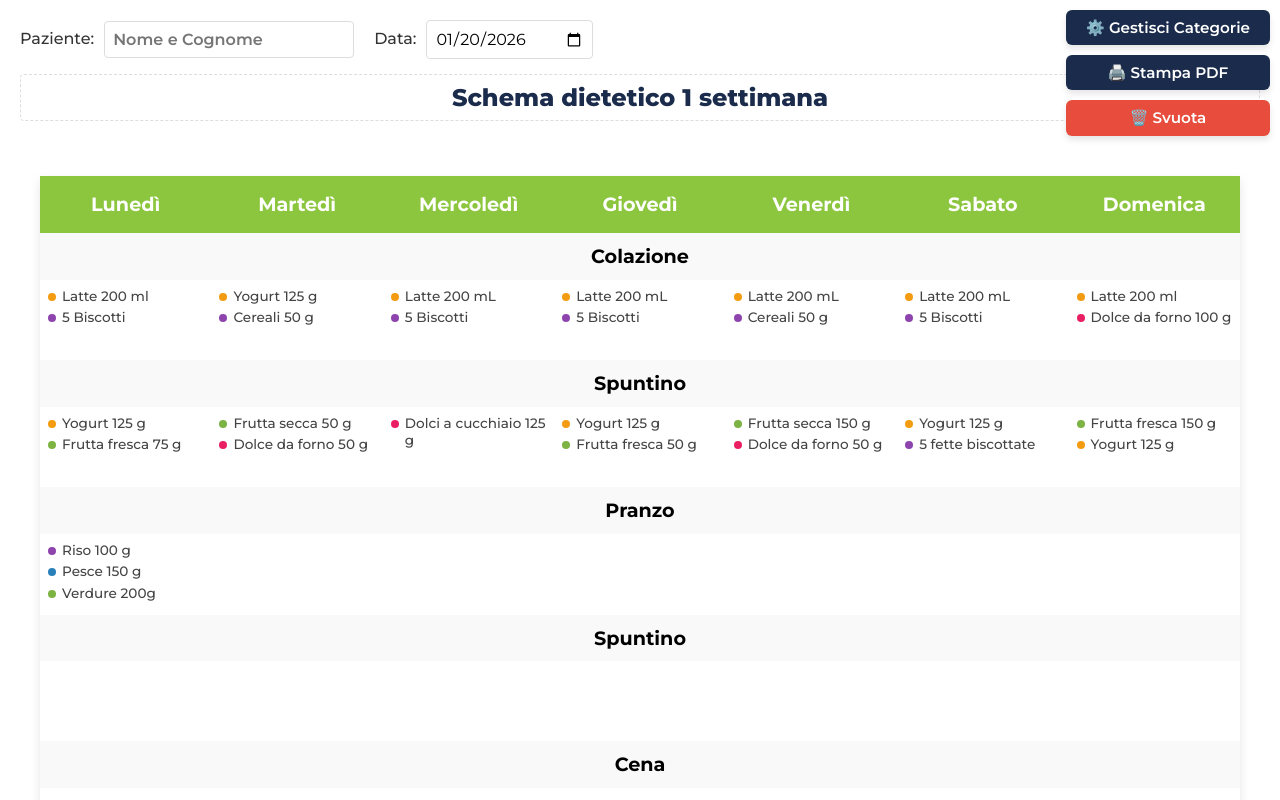
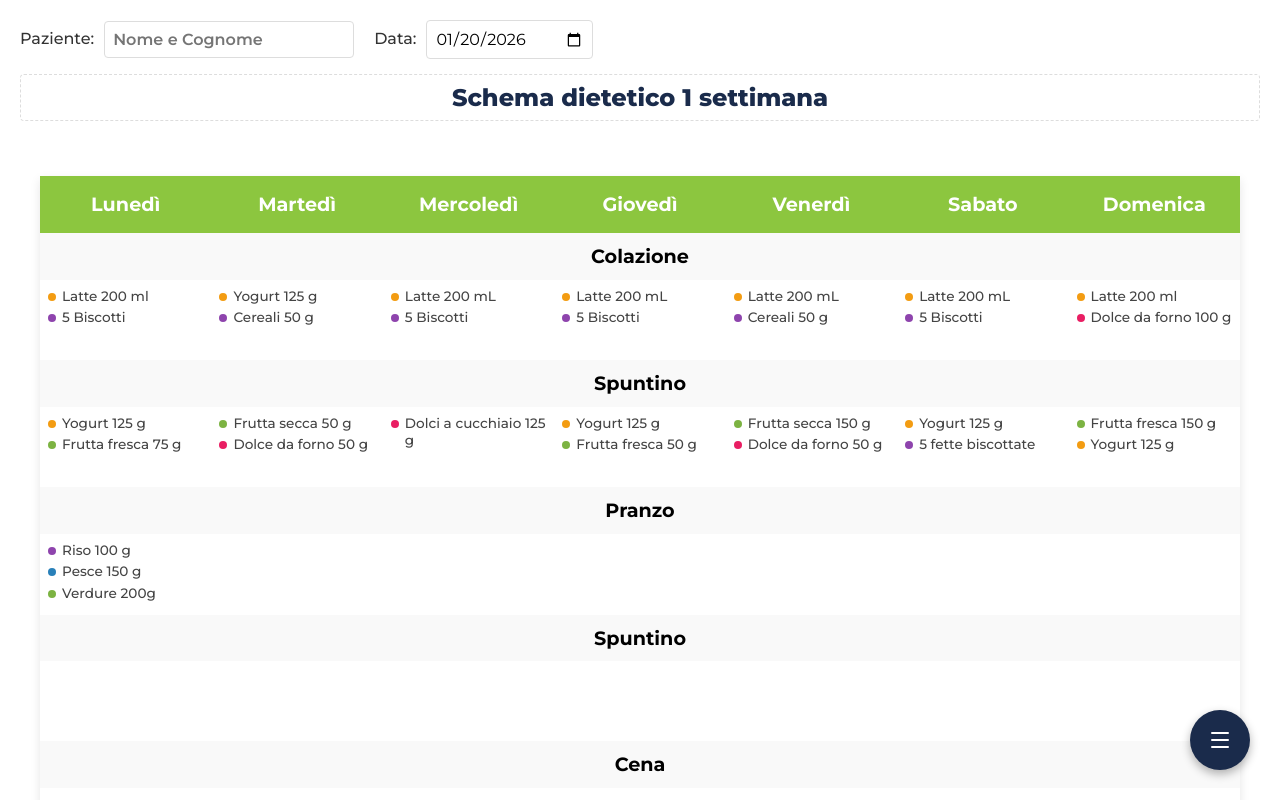
Before and after one commit to rubinog/progettoDietista, a React (Vite) app: page / in a window 1280 px wide. Shown: the top 800 px of the page. Built offline with nearby package versions, Linux system fonts and the light colour scheme.

Commit message:
feat: Implement FloatingMenu and update print layout

```diff
--- a/src/App.jsx
+++ b/src/App.jsx
@@ -1,5 +1,6 @@
 import React, { useState } from 'react';
 import { PrintLayout } from './components/PrintLayout';
+import { FloatingMenu } from './components/FloatingMenu';
 import { WeeklyTable } from './components/WeeklyTable';
 import { EditModal } from './components/EditModal';
 import { CategoryManager } from './components/CategoryManager';
@@ -43,43 +44,47 @@ function App() {
     return { items: dayData.items || [], note: dayData.note || '' };
   };
 
+  const [patientName, setPatientName] = useState('');
+  const [date, setDate] = useState(new Date().toISOString().split('T')[0]);
+  const [title, setTitle] = useState('Schema dietetico 1 settimana');
+
+  const handleClearPlan = () => {
+    if (window.confirm('Sei sicuro di voler cancellare tutto il piano? Questa azione non può essere annullata.')) {
+      setPlan(prev => prev.map(meal => ({
+        ...meal,
+        days: Array(7).fill([])
+      })));
+      setPatientName('');
+      setDate(new Date().toISOString().split('T')[0]);
+      setTitle('Schema Dietetico');
+    }
+  };
+
+  const handlePrint = () => {
+    window.print();
+  };
+
   const [isCategoryManagerOpen, setIsCategoryManagerOpen] = useState(false);
 
   return (
     <CategoryProvider>
       <div className="App">
         {/* Floating/Fixed button for Category Management */}
-        <div style={{ position: 'fixed', top: 10, right: 10, zIndex: 100, display: 'flex', flexDirection: 'column', gap: '10px' }} className="no-print">
-          <button
-            onClick={() => setIsCategoryManagerOpen(true)}
-            className="floating-action-btn"
-          >
-            ⚙️ Gestisci Categorie
-          </button>
+        {/* New Floating Menu replacing the old button stack */}
+        <FloatingMenu
+          onManageCategories={() => setIsCategoryManagerOpen(true)}
+          onPrint={handlePrint}
+          onClear={handleClearPlan}
+        />
 
-          <button
-            onClick={() => window.print()}
-            className="floating-action-btn"
-          >
-            🖨️ Stampa PDF
-          </button>
-
-          <button
-            onClick={() => {
-              if (window.confirm('Sei sicuro di voler cancellare tutto il piano? Questa azione non può essere annullata.')) {
-                setPlan(prev => prev.map(meal => ({
-                  ...meal,
-                  days: Array(7).fill([])
-                })));
-              }
-            }}
-            className="floating-action-btn clear-btn"
-          >
-            🗑️ Svuota
-          </button>
-        </div>
-
-        <PrintLayout>
+        <PrintLayout
+          patientName={patientName}
+          setPatientName={setPatientName}
+          date={date}
+          setDate={setDate}
+          title={title}
+          setTitle={setTitle}
+        >
           <WeeklyTable plan={plan} onCellClick={handleCellClick} />
         </PrintLayout>
 
--- /dev/null
+++ b/src/components/FloatingMenu.css
@@ -0,0 +1,128 @@
+.floating-menu-container {
+    position: fixed;
+    bottom: 30px;
+    right: 30px;
+    display: flex;
+    flex-direction: column;
+    align-items: flex-end;
+    z-index: 1000;
+}
+
+/* Main Toggle Button */
+.main-toggle-btn {
+    width: 60px;
+    height: 60px;
+    border-radius: 50%;
+    background-color: var(--color-header-dark, #1a2b4b);
+    color: white;
+    border: none;
+    cursor: pointer;
+    box-shadow: 0 4px 10px rgba(0, 0, 0, 0.3);
+    display: flex;
+    align-items: center;
+    justify-content: center;
+    transition: transform 0.3s cubic-bezier(0.68, -0.55, 0.27, 1.55), background-color 0.2s;
+}
+
+.main-toggle-btn:hover {
+    background-color: #2c4a80;
+    transform: scale(1.05);
+}
+
+.main-toggle-btn.open {
+    background-color: #e74c3c;
+    /* Red to indicate closing */
+    transform: rotate(90deg);
+}
+
+/* Menu Actions Container */
+.menu-actions {
+    display: flex;
+    flex-direction: column;
+    align-items: flex-end;
+    gap: 15px;
+    margin-bottom: 15px;
+    pointer-events: none;
+    /* Let clicks pass through when hidden */
+}
+
+.menu-actions.open {
+    pointer-events: all;
+}
+
+/* Individual Action Buttons */
+.menu-action-btn {
+    display: flex;
+    align-items: center;
+    gap: 10px;
+    background: transparent;
+    border: none;
+    cursor: pointer;
+    opacity: 0;
+    transform: translateY(20px) scale(0.8);
+    transition: all 0.3s ease;
+    visibility: hidden;
+}
+
+.menu-actions.open .menu-action-btn {
+    opacity: 1;
+    transform: translateY(0) scale(1);
+    visibility: visible;
+}
+
+/* Animation Delays for staggered effect */
+.menu-actions.open .menu-action-btn:nth-child(3) {
+    transition-delay: 0.05s;
+}
+
+/* Bottom one (Svuota) */
+.menu-actions.open .menu-action-btn:nth-child(2) {
+    transition-delay: 0.1s;
+}
+
+.menu-actions.open .menu-action-btn:nth-child(1) {
+    transition-delay: 0.15s;
+}
+
+/* Top one (Categories) */
+
+/* Icons Circle */
+.action-icon {
+    width: 50px;
+    height: 50px;
+    border-radius: 50%;
+    background-color: white;
+    color: var(--color-header-dark, #1a2b4b);
+    box-shadow: 0 2px 8px rgba(0, 0, 0, 0.15);
+    display: flex;
+    align-items: center;
+    justify-content: center;
+    transition: background-color 0.2s, color 0.2s;
+}
+
+.menu-action-btn:hover .action-icon {
+    background-color: var(--color-header-dark, #1a2b4b);
+    color: white;
+}
+
+/* Clear Action specific styles */
+.clear-action .action-icon {
+    color: #e74c3c;
+}
+
+.clear-action:hover .action-icon {
+    background-color: #e74c3c;
+    color: white;
+}
+
+/* Labels */
+.action-label {
+    background-color: rgba(0, 0, 0, 0.7);
+    color: white;
+    padding: 6px 12px;
+    border-radius: 4px;
+    font-size: 0.9rem;
+    font-weight: 500;
+    white-space: nowrap;
+    box-shadow: 0 2px 4px rgba(0, 0, 0, 0.2);
+}
--- /dev/null
+++ b/src/components/FloatingMenu.jsx
@@ -0,0 +1,59 @@
+import React, { useState } from 'react';
+import './FloatingMenu.css';
+import { Menu, X, Printer, Trash2, Settings } from 'lucide-react';
+
+export const FloatingMenu = ({ onManageCategories, onPrint, onClear }) => {
+    const [isOpen, setIsOpen] = useState(false);
+
+    const toggleMenu = () => {
+        setIsOpen(!isOpen);
+    };
+
+    return (
+        <div className="floating-menu-container no-print">
+            {/* Sub-buttons (Actions) */}
+            <div className={`menu-actions ${isOpen ? 'open' : ''}`}>
+                <button
+                    onClick={() => { onManageCategories(); setIsOpen(false); }}
+                    className="menu-action-btn"
+                    title="Gestisci Categorie"
+                >
+                    <span className="action-label">Categorie</span>
+                    <div className="action-icon">
+                        <Settings size={20} />
+                    </div>
+                </button>
+
+                <button
+                    onClick={() => { onPrint(); setIsOpen(false); }}
+                    className="menu-action-btn"
+                    title="Stampa PDF"
+                >
+                    <span className="action-label">Stampa</span>
+                    <div className="action-icon">
+                        <Printer size={20} />
+                    </div>
+                </button>
+
+                <button
+                    onClick={() => { onClear(); setIsOpen(false); }}
+                    className="menu-action-btn clear-action"
+                    title="Svuota Piano"
+                >
+                    <span className="action-label">Svuota</span>
+                    <div className="action-icon">
+                        <Trash2 size={20} />
+                    </div>
+                </button>
+            </div>
+
+            {/* Main Toggle Button */}
+            <button
+                onClick={toggleMenu}
+                className={`main-toggle-btn ${isOpen ? 'open' : ''}`}
+            >
+                {isOpen ? <X size={24} /> : <Menu size={24} />}
+            </button>
+        </div>
+    );
+};
--- a/src/components/PrintLayout.jsx
+++ b/src/components/PrintLayout.jsx
@@ -1,11 +1,8 @@
 import React, { useState } from 'react';
 import './PrintLayout.css';
 
-export const PrintLayout = ({ children }) => {
+export const PrintLayout = ({ children, patientName, setPatientName, date, setDate, title, setTitle }) => {
     // Default values
-    const [patientName, setPatientName] = useState('');
-    const [date, setDate] = useState(new Date().toISOString().split('T')[0]); // YYYY-MM-DD
-    const [title, setTitle] = useState('Schema dietetico 1 settimana');
 
     // handlePrint moved to App.jsx
 
@@ -43,6 +40,7 @@ export const PrintLayout = ({ children }) => {
                         className="print-input diet-title"
                         value={title}
                         onChange={(e) => setTitle(e.target.value)}
+                        placeholder="Schema Dietetico"
                     />
                 </div>
             </header>
```
Also changed, not shown: 1 other file (tests, documents, lock files or other folders).
